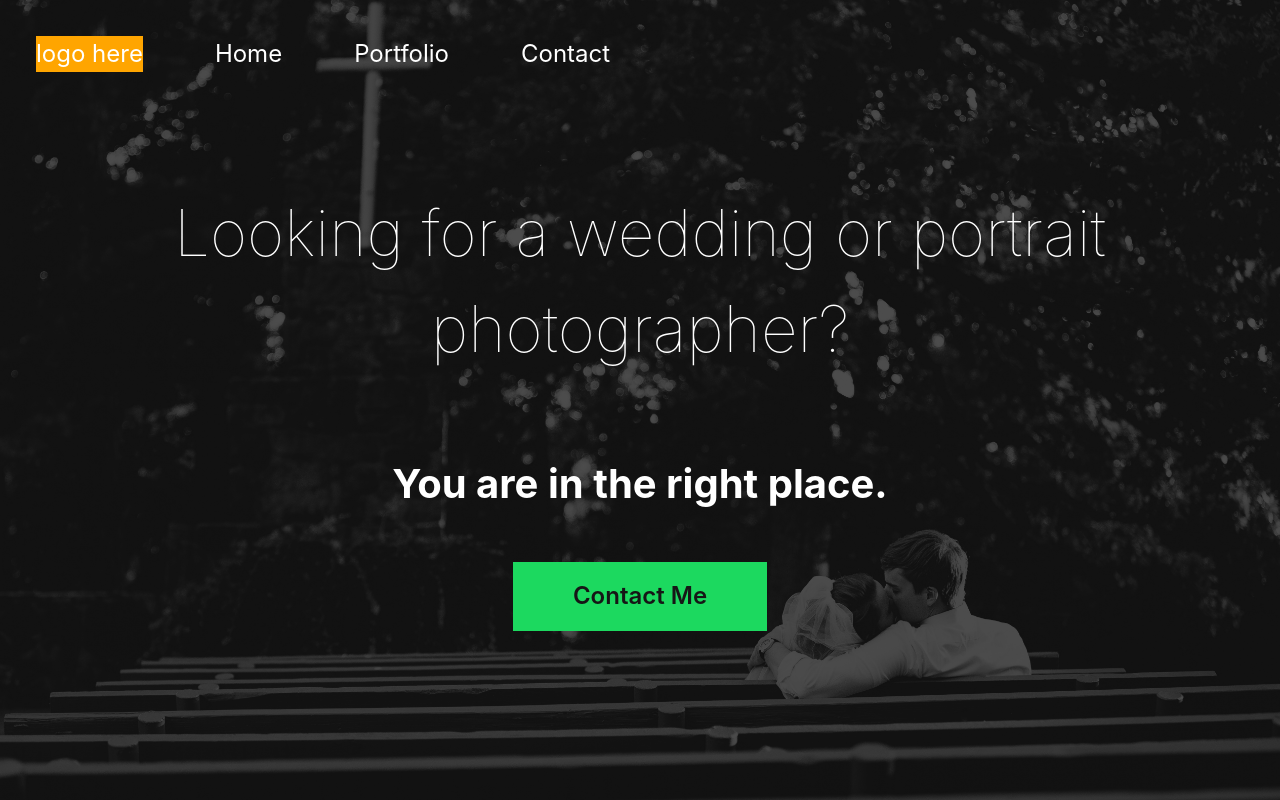
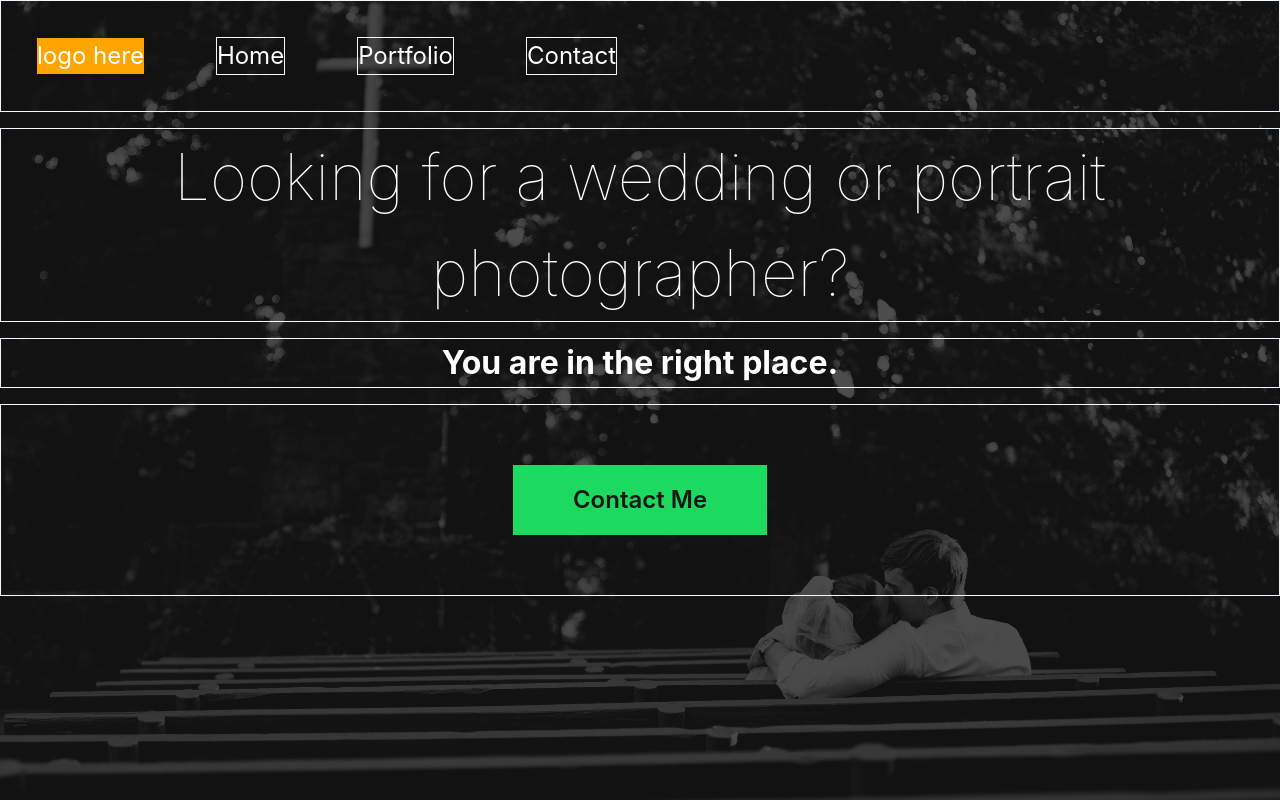
Before and after one commit to davidskinner/photography-site, an Angular app in the folder photographysite/: page / in a window 1280 px wide. Built offline with nearby package versions, Linux system fonts and the light colour scheme.

Commit message:
progress

```diff
--- a/photographysite/src/app/home/home.component.html
+++ b/photographysite/src/app/home/home.component.html
@@ -1,11 +1,11 @@
-<div  class="test">
+<div  class="header-margin">
     <div class="home-question draw-box">
         Looking for a wedding or portrait photographer?
     </div>
     <div class="statement draw-box">
         You are in the right place.
     </div>
-    <div class="draw-box text-center">
+    <div class="text-center draw-box">
         <button type="button" class="contact-button">
             Contact Me
         </button>
--- a/photographysite/src/app/home/home.component.scss
+++ b/photographysite/src/app/home/home.component.scss
@@ -5,12 +5,26 @@
 }
 
 .statement{
+    margin:.5em 0 .5em 0;
     text-align: center;
     font-weight: bold;
-    font-size: 2.5em;
+    font-size: 2em;
 }
 
+.header-margin{
+    margin:1em 0 1em 0;
+}
 
-div.test div {
-margin:1.2em 0 1.2em 0;
+.contact-button{
+    background-color: #1CD95F; /* Green */
+    border: none;
+    color:#161616;
+    padding: .7em 2.5em;
+    text-align: center;
+    text-decoration: none;
+    display: inline-block;
+    font-size: 1.5em;
+    font-weight: 600;
+    cursor: pointer;
+    margin:2.5em;
 }
--- a/photographysite/src/app/portfolio/portfolio.component.html
+++ b/photographysite/src/app/portfolio/portfolio.component.html
@@ -1 +1,9 @@
-<p>portfolio works!</p>
+<div class="portfolio-margin draw-box">
+    <div class="draw-box">
+        hai
+    </div>
+    <div class="draw-box">
+
+        hai
+    </div>
+</div>
--- a/photographysite/src/app/portfolio/portfolio.component.scss
+++ b/photographysite/src/app/portfolio/portfolio.component.scss
@@ -0,0 +1,3 @@
+.portfolio-margin{
+    margin:2em 5em 0 5em;
+}
--- a/photographysite/src/styles.scss
+++ b/photographysite/src/styles.scss
@@ -8,9 +8,7 @@ body {
 }
 
 .draw-box {
-    // border-style: solid;
-    // border-width: 1px;
-    // border-color: aliceblue;
+    border-color: aliceblue; border-style: solid;    border-width: 1px;
 }
 
 .text-white {
@@ -19,19 +17,6 @@ body {
 
 .d-size {
     font-size: 4em;
-}
-
-.contact-button{
-    background-color: #1CD95F; /* Green */
-    border: none;
-    color:#161616;
-    padding: .7em 2.5em;
-    text-align: center;
-    text-decoration: none;
-    display: inline-block;
-    font-size: 1.5em;
-    font-weight: 600;
-    cursor: pointer;
 }
 
 .bkhome {
```
Also changed, not shown: photographysite/package.json (+12 -12 lines), 1 other file (tests, documents, lock files or other folders).
